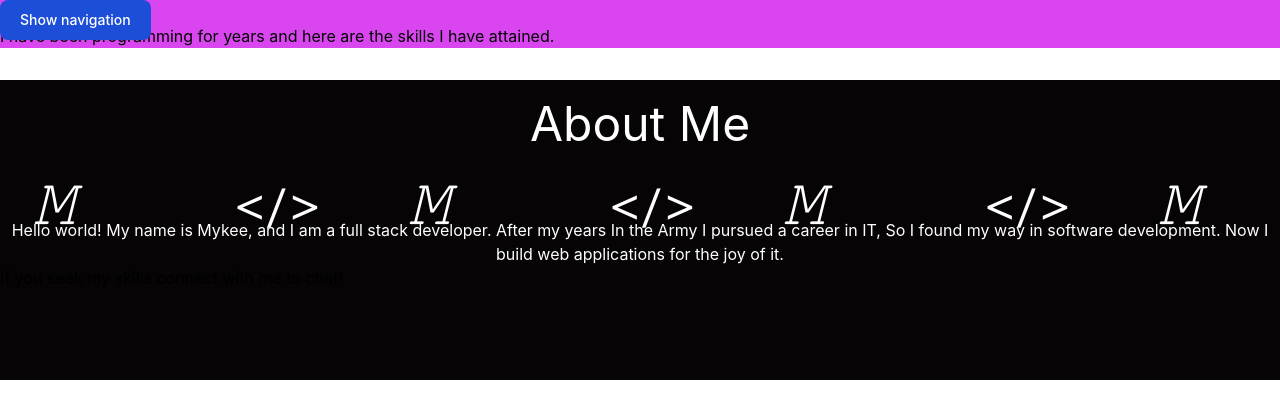
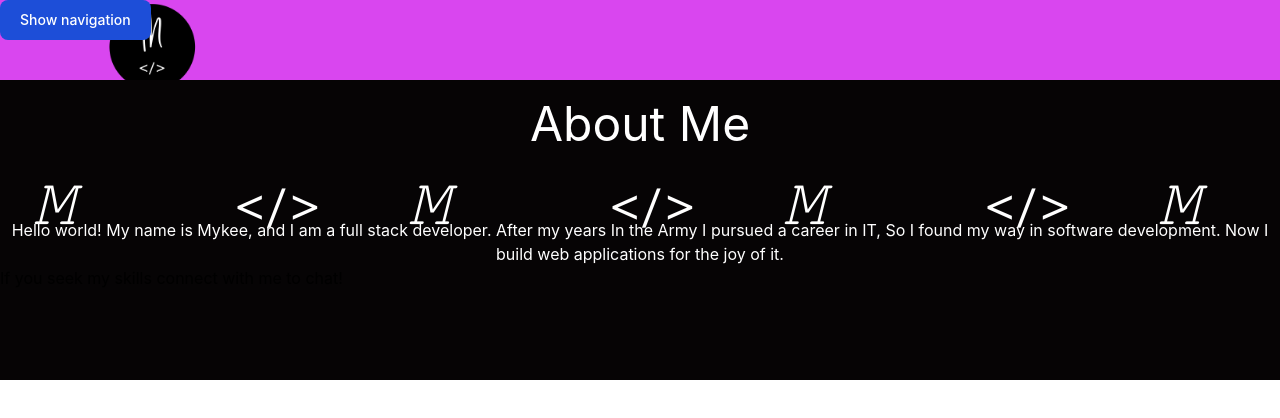
Before and after one commit to Mykee9900/MikePortfolio, a React (Create React App) app: page / in a window 1280 px wide. Shown: the top 418 px of the page. Built offline with nearby package versions, Linux system fonts and the light colour scheme.

Commit message:
saving new changes made to header branch

```diff
--- a/src/App.js
+++ b/src/App.js
@@ -3,12 +3,12 @@ import './App.css';
 import { FontAwesomeIcon } from '@fortawesome/react-fontawesome';
 import { faReact } from '@fortawesome/free-brands-svg-icons';
 import About from "./componeents/About";
-import SideBar from './componeents/SideBar';
+import Header from "./componeents/Header";
 
 function App() {
   return (
     <div className='relative bg-fuchsia-500'>
-      <SideBar />
+      <Header />
       <About />
     </div>
   );
--- /dev/null
+++ b/src/componeents/Header.js
@@ -0,0 +1,15 @@
+import React from "react";
+import SideBar from "./SideBar";
+import Logo from "../media/logo.png";
+
+const Header = () => {
+    return (
+        <div className="flex flex-row">
+            <h3>Mykee Flores</h3>
+            <img src={Logo} alt="Website logo" className="h-[100px]"/>
+            <SideBar />
+        </div>
+    )
+}
+
+export default Header
```
Also changed, not shown: src/media/logo.png (added).
